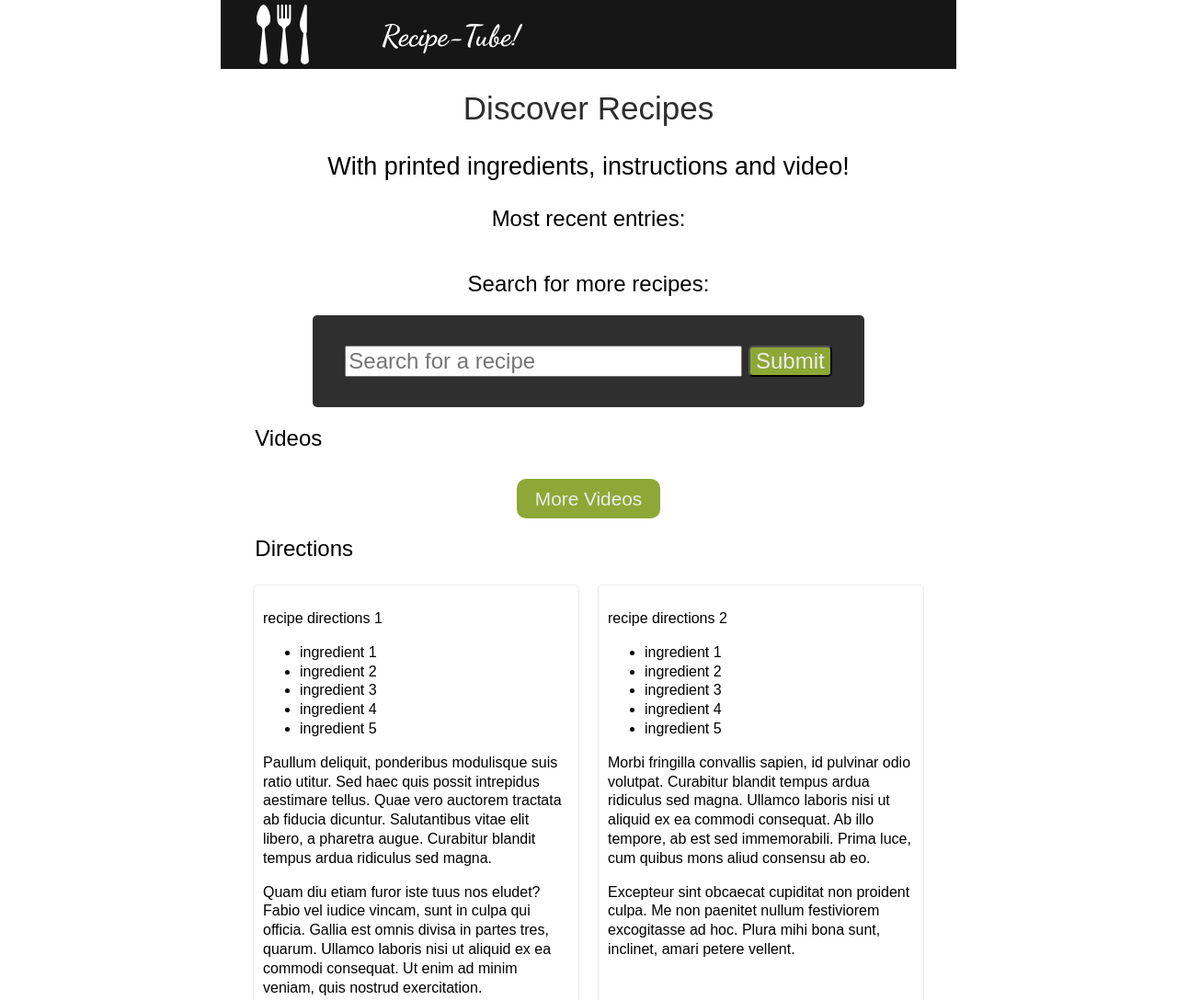
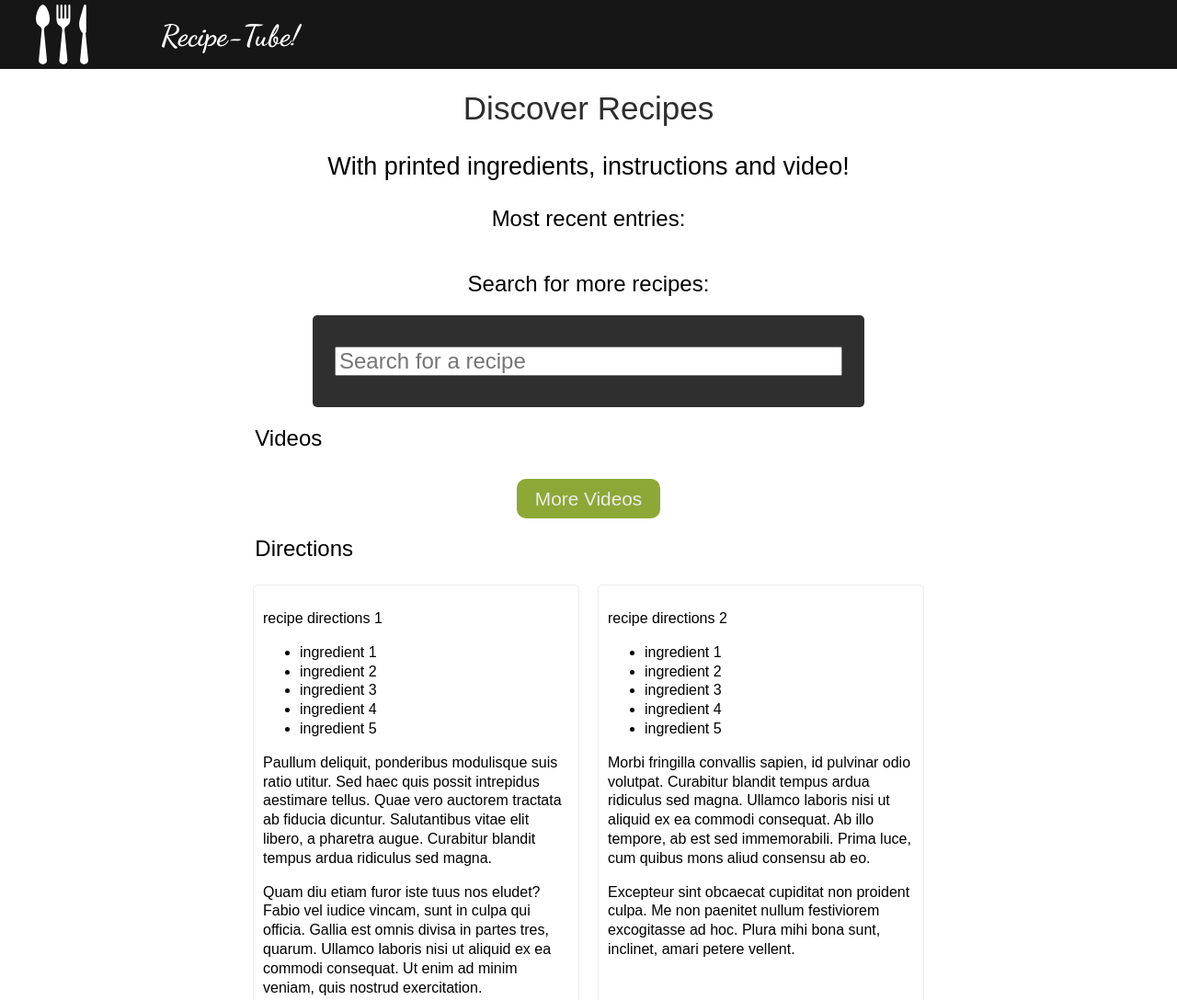
Before and after one commit to michael4reynolds/recipe-tube, a website: page index.html in a window 1280 px wide. Shown: the top 1088 px of the page at 92% size. Drawn offline with nearby package versions, Linux system fonts and the light colour scheme; no server answers.

Commit message:
remove search button

```diff
--- a/compiled/js/main.js
+++ b/compiled/js/main.js
@@ -70,7 +70,7 @@ function displayResults(url, params, el, thumbType) {
 $(function () {
   displayResults.apply(undefined, _toConsumableArray(getRequest('')).concat(['.recents.videos', thumbRecent]));
 
-  $('[name=submit]').on('click', function (e) {
+  $('#recipe-search').on('submit', function (e) {
     e.preventDefault();
 
     var searchTerm = $('[name=recipe]').val();
--- a/index.html
+++ b/index.html
@@ -12,11 +12,11 @@
 </head>
 
 <body>
+  <nav>
+    <img class="logo" src="img/restaurant-cutlery.svg" alt="logo">
+    <h1 class="nav-title">Recipe-Tube!</h1>
+  </nav>
   <div class="container">
-    <nav>
-      <img class="logo" src="img/restaurant-cutlery.svg" alt="logo">
-      <h1 class="nav-title">Recipe-Tube!</h1>
-    </nav>
     <article>
       <section class="info">
         <h1>Discover Recipes</h1>
@@ -31,7 +31,6 @@
           <div class="search-wrapper">
             <form id="recipe-search">
               <input type="text" name="recipe" placeholder="Search for a recipe">
-              <input type="submit" name="submit">
             </form>
           </div>
           <p class="sub-title2 search-label">Videos</p>
@@ -75,10 +74,10 @@
         </section>
       </main>
     </article>
-    <footer>
-      <p>By Michael Reynolds</p>
-    </footer>
   </div>
+  <footer>
+    <p>By Michael Reynolds</p>
+  </footer>
 
   <script src="//code.jquery.com/jquery.min.js"></script>
   <script src="compiled/js/main.js"></script>
--- a/js/main.js
+++ b/js/main.js
@@ -51,7 +51,7 @@ function displayResults(url, params, el, thumbType) {
 $(function () {
   displayResults(...getRequest(''), '.recents.videos', thumbRecent)
 
-  $('[name=submit]').on('click', (e) => {
+  $('#recipe-search').on('submit', (e) => {
     e.preventDefault()
 
     let searchTerm = $('[name=recipe]').val()
--- a/scss/style.scss
+++ b/scss/style.scss
@@ -18,10 +18,10 @@ img {
 }
 
 nav {
+    align-content: center;
     background: #161616;
+    display: flex;
     height: 75px;
-    display: flex;
-    align-content: center;
 }
 
 .logo {
@@ -76,25 +76,31 @@ nav {
 }
 
 .search-wrapper {
+    align-items: center;
+    background-color: #2f2f30;
     border-radius: 5px;
+    display: flex;
+    font-size: 1.5em;
+    height: 100px;
+    justify-content: space-around;
     margin: 20px auto;
-    height: 100px;
     max-width: 600px;
-    background-color: #2f2f30;
+}
+
+#recipe-search {
     display: flex;
-    justify-content: space-around;
-    align-items: center;
-    font-size: 1.5em;
+    justify-content: flex-start;
 }
 
 [name=recipe] {
-    width: 18em;
+    padding: 0 3px;
+    width: 23em;
 }
 
-[name=submit] {
-    background: #8da836;
-    border-radius: 5px;
-    color: #ececec;
+@media screen and (max-width: 600px){
+    [name=recipe] {
+        width: 15em;
+    }
 }
 
 .search-label {
```
Also changed, not shown: compiled/css/style.css, compiled/css/style.min.css, 3 other files.
